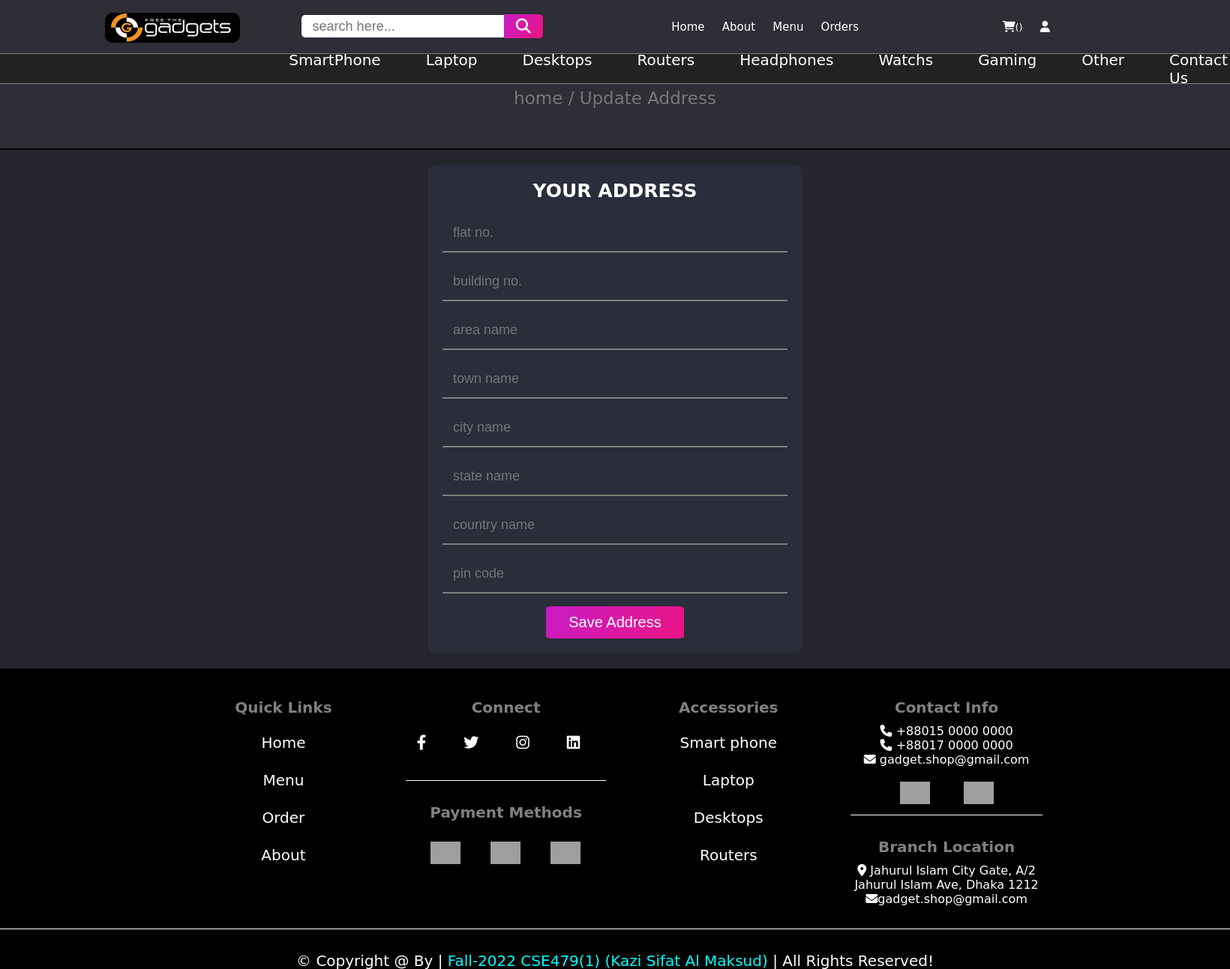
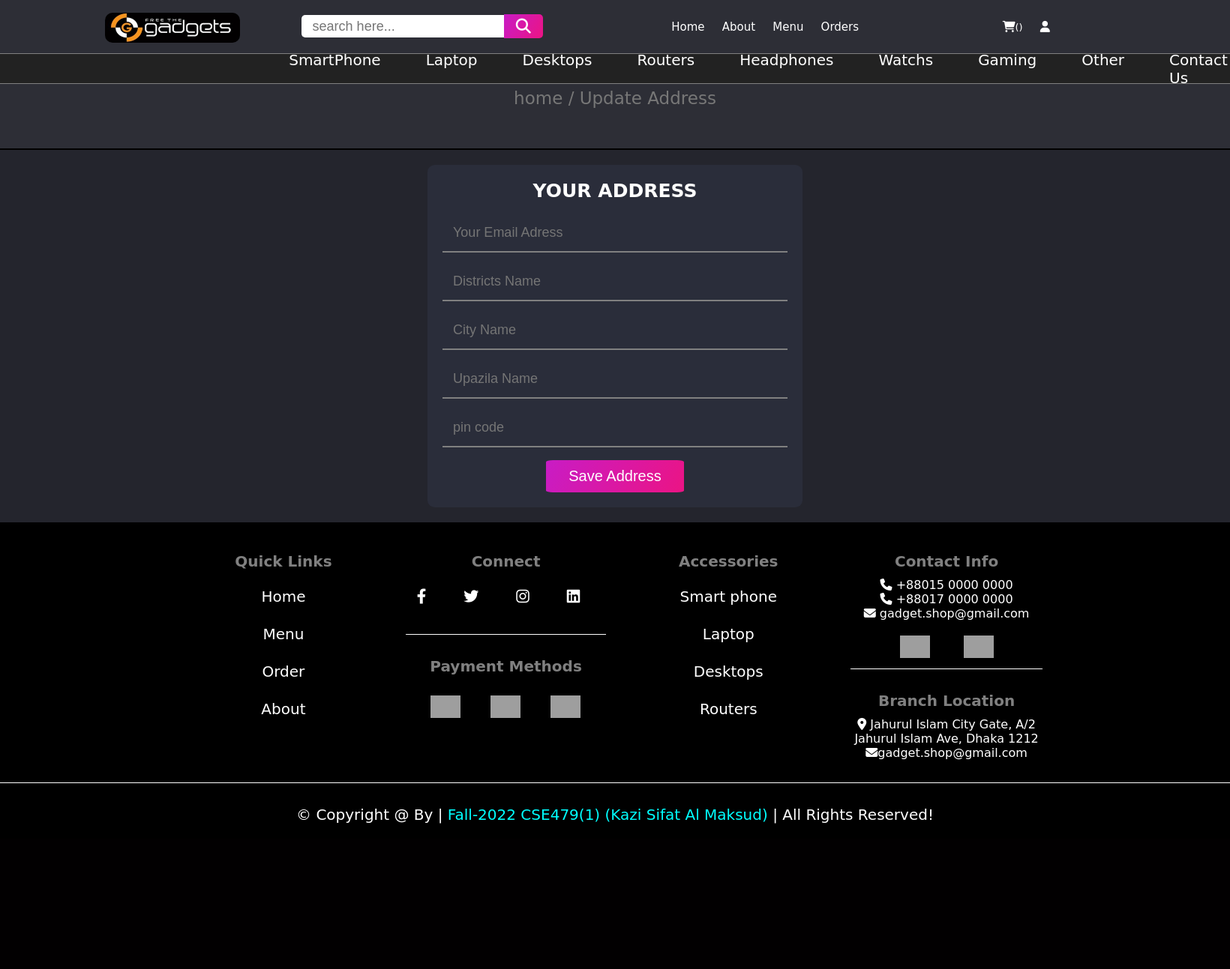
Before and after one commit to KaziSifatAlMaksud/Gadget-Shop-Management-System, a Flask app: page /update_address in a window 1640 px wide. Shown: the top 1293 px of the page at 75% size. After the commit the page ends 1099 px from the top, so only its background shows below. Run offline with Flask 2, Linux system fonts and the light colour scheme; some libraries are stand-ins or nearby versions; some web fonts are replaced; grey boxes are pictures that could not be loaded.

Commit message:
address update

```diff
--- a/Templates/update_address.html
+++ b/Templates/update_address.html
@@ -12,23 +12,16 @@
 
  <section class="form-container">
 
-   <form action="" method="post">
+   <form action="/update_address" method="post">
       <h3>your address</h3>
-      <input type="text" class="box" placeholder="flat no." required maxlength="50" name="flat">
-      <input type="text" class="box" placeholder="building no." required maxlength="50" name="building">
-      <input type="text" class="box" placeholder="area name" required maxlength="50" name="area">
-      <input type="text" class="box" placeholder="town name" required maxlength="50" name="town">
-      <input type="text" class="box" placeholder="city name" required maxlength="50" name="city">
-      <input type="text" class="box" placeholder="state name" required maxlength="50" name="state">
-      <input type="text" class="box" placeholder="country name" required maxlength="50" name="country">
+      <input type="email" class="box" placeholder="Your Email Adress" name="email">
+      <input type="text" class="box" placeholder="Districts Name" required maxlength="50" name="districts">
+      <input type="text" class="box" placeholder="City Name" required maxlength="50" name="city">
+      <input type="text" class="box" placeholder="Upazila Name" required maxlength="50" name="upazila">
       <input type="number" class="box" placeholder="pin code" required max="999999" min="0" maxlength="6" name="pin_code">
-      <input type="submit" value="save address" name="submit" class="btn">
+      <input type="submit" value="save address" name="btn" class="btn">
    </form>
 
 </section>
 
-
- <!-- custom js file link  -->
- <script src="js/script.js"></script>
-
 {% endblock %}
--- a/app.py
+++ b/app.py
@@ -53,9 +53,22 @@ def order_page():
 
 
 
-@app.route("/update_address")
+@app.route("/update_address",methods=['GET',"POST"])
 def update_address_page():
-    return render_template('update_address.html')
+   if request.method == "POST":
+        if request.form["btn"] == "save address":
+            form_data = request.form
+            user_email = form_data["email"]
+            user_districts = form_data["districts"]
+            user_city = form_data["city"]
+            user_upazila = form_data["upazila"]
+            user_pin_code = form_data["pin_code"]
+            for x in mycol.find({"email": user_email}):
+                myquery = {"email": x["email"]}
+                newvalues = {"$set": {"email": user_email,"address": user_districts +","+ user_city+","+user_upazila+","+user_pin_code}}
+                mycol.update_one(myquery, newvalues)
+                print("update Successfull")
+   return render_template('update_address.html',**locals())
 
 @app.route("/profile")
 def profile_page():
```
